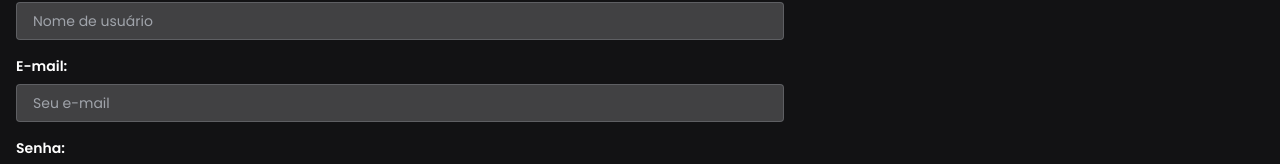
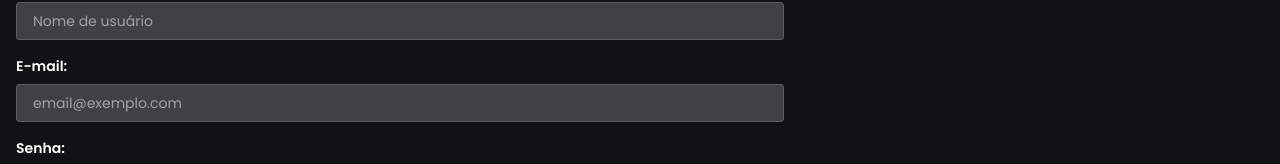
Before and after one commit to felpfsf/miniblog, a React (Vite) app: page /register in a window 1280 px wide. Shown: the part 194-358 px from the top of the page. Built offline with nearby package versions, Linux system fonts and the light colour scheme.

Commit message:
feat: form input data

```diff
--- a/src/components/Form.jsx
+++ b/src/components/Form.jsx
@@ -16,14 +16,17 @@ export const Form = () => {
       labelText: 'Nome de usuário:',
       inputName: 'login',
       inputType: 'text',
-      placeholder: 'Nome de usuário'
+      pattern: '^[a-zA-Z0-9](_(?!(\.|_))|\.(?!(_|\.))|[a-zA-Z0-9]){3,15}[a-zA-Z0-9]',
+      placeholder: 'Nome de usuário',
+      error_message: 'Seu nome precisa ter mais de 4 ou mais characteres, não pode começar com . ou _'
     },
     {
       id: 2,
       labelText: 'E-mail:',
       inputName: 'email',
       inputType: 'email',
-      placeholder: 'Seu e-mail'
+      placeholder: 'email@exemplo.com',
+      error_message: 'Email inválido'
     },
     {
       id: 3,
@@ -31,8 +34,11 @@ export const Form = () => {
       inputName: 'password',
       inputType: 'password',
       pattern:
-        '^(?=.*?[A-Z])(?=.*?[a-z])(?=.*?[0-9])(?=.*?[#?!@$ %^&*-]).{8,20}$',
-      placeholder: 'Sua senha'
+        'teste',
+      // pattern:
+      //   '^(?=.*?[A-Z])(?=.*?[a-z])(?=.*?[0-9])(?=.*?[#?!@$ %^&*-]).{8,20}$',
+      placeholder: 'Sua senha',
+      error_message: 'Senha precisa ter 8-20 caracteres e ter pelo menos 1 letra, 1 número e 1 caracter especial'
     },
     {
       id: 4,
@@ -40,7 +46,8 @@ export const Form = () => {
       inputName: 'confirmPassword',
       inputType: 'password',
       pattern: values.password,
-      placeholder: 'Confirme sua senha'
+      placeholder: 'Confirme sua senha',
+      error_message: 'Senha não confere'
     },
   ]
 
```
